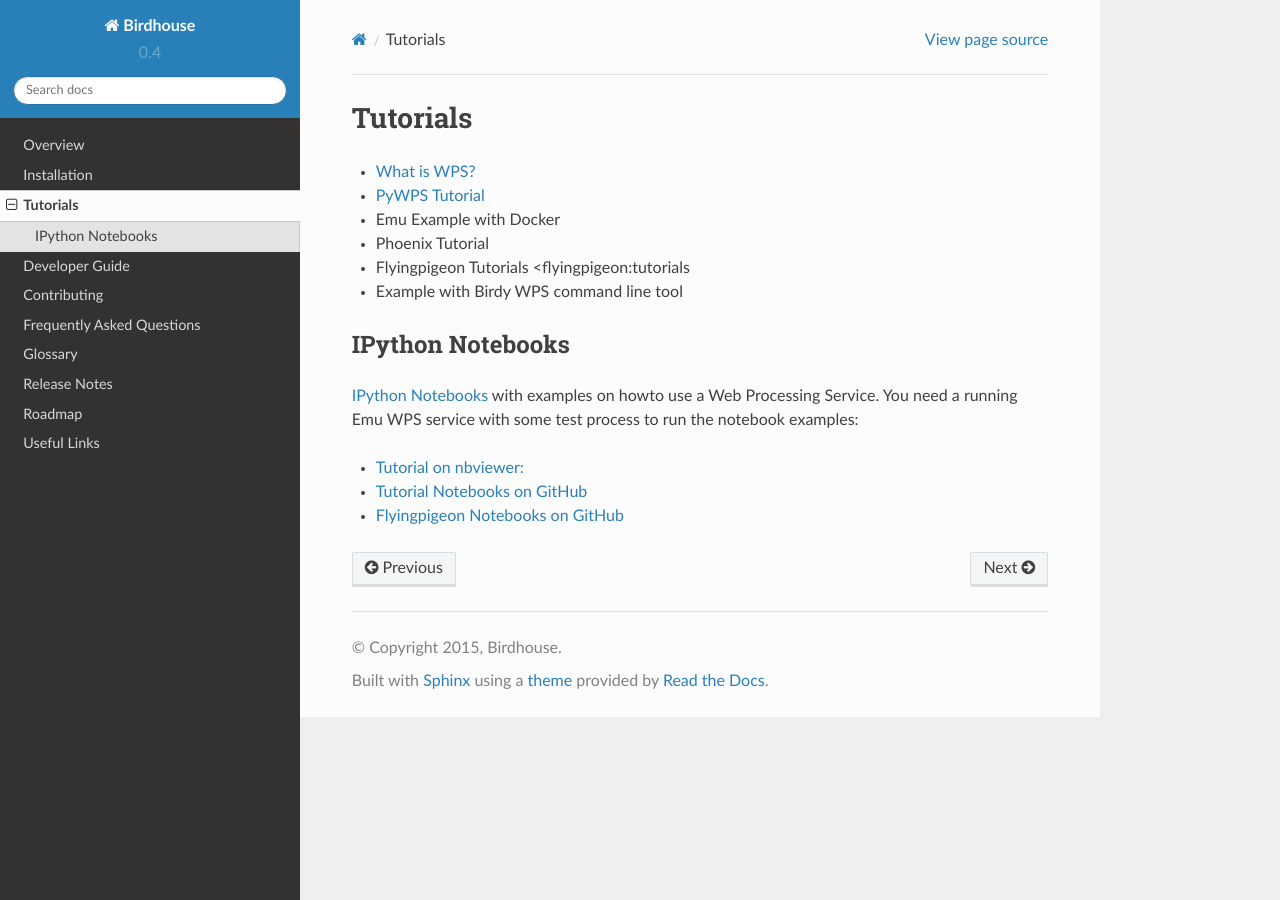
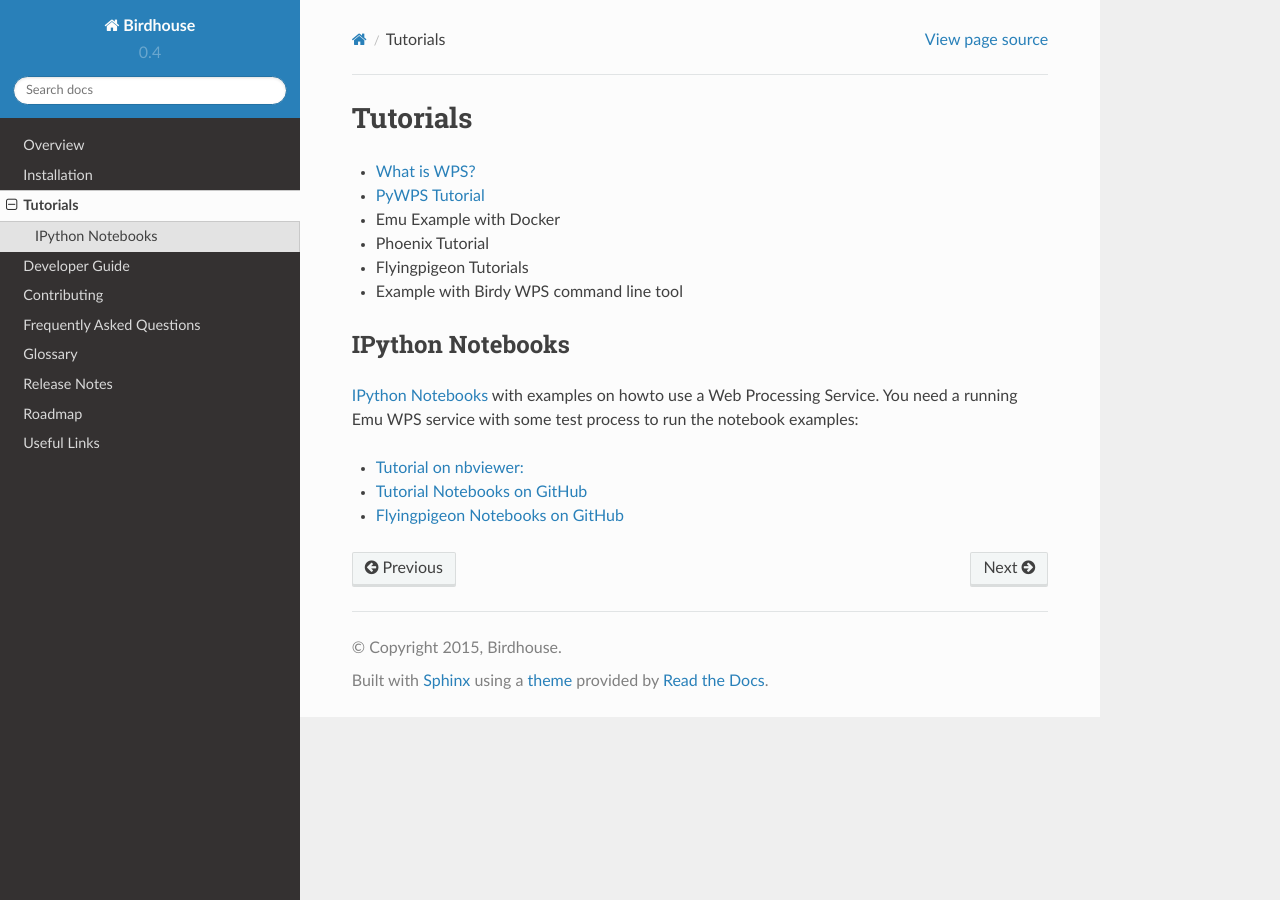
Before and after one commit to bird-house/birdhouse-docs, a Sphinx documentation site: the page built from docs/source/tutorial.rst, in a window 1280 px wide. Built offline with Sphinx 7.4.7 and the Read the Docs theme 2.0.0, drawn with Linux system fonts in a browser that asks for light colours.

Commit message:
links to flyingpigeon

```diff
--- a/docs/source/tutorial.rst
+++ b/docs/source/tutorial.rst
@@ -5,7 +5,7 @@
 * `PyWPS Tutorial <http://pywps.org/docs/>`_
 * :ref:`Emu Example with Docker <emu:tutorial>`
 * :ref:`Phoenix Tutorial <phoenix:tutorial>`
-* :ref:`Flyingpigeon Tutorials <flyingpigeon:tutorials`
+* :ref:`Flyingpigeon Tutorials <flyingpigeon:tutorials>`
 * :ref:`Example with Birdy WPS command line tool <birdy:tutorial>`
 
 .. _notebooks:
```
